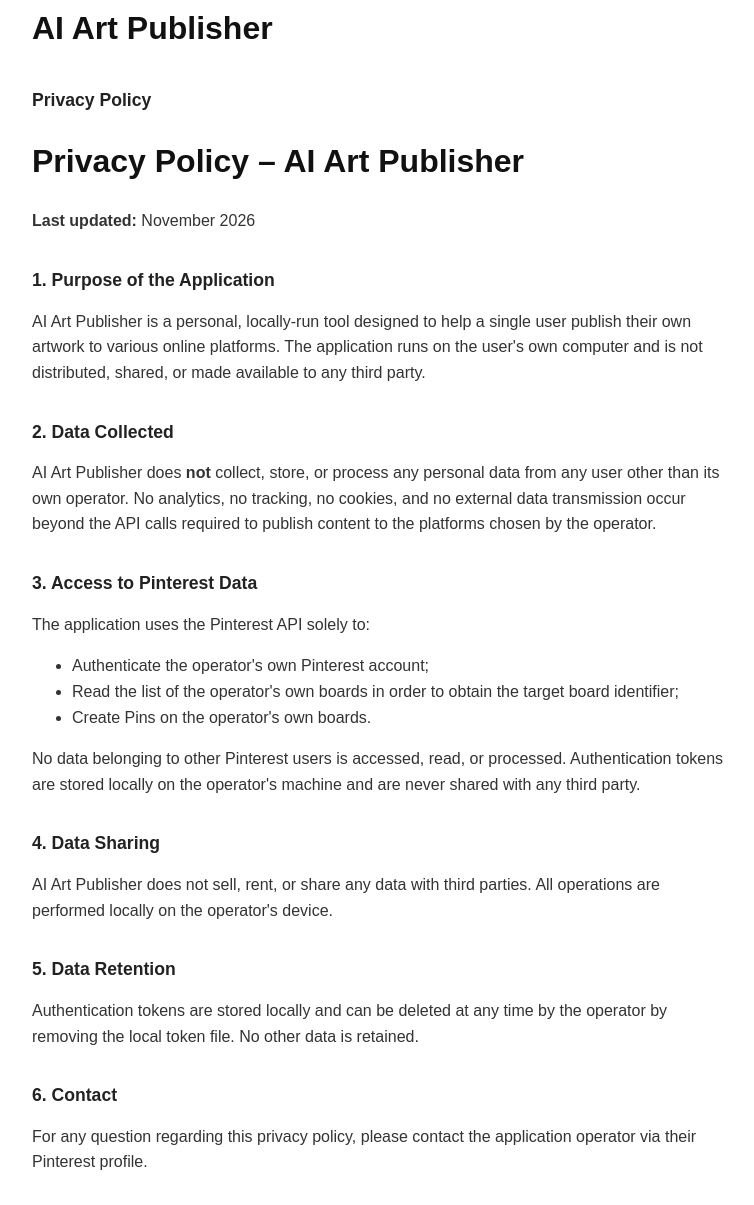
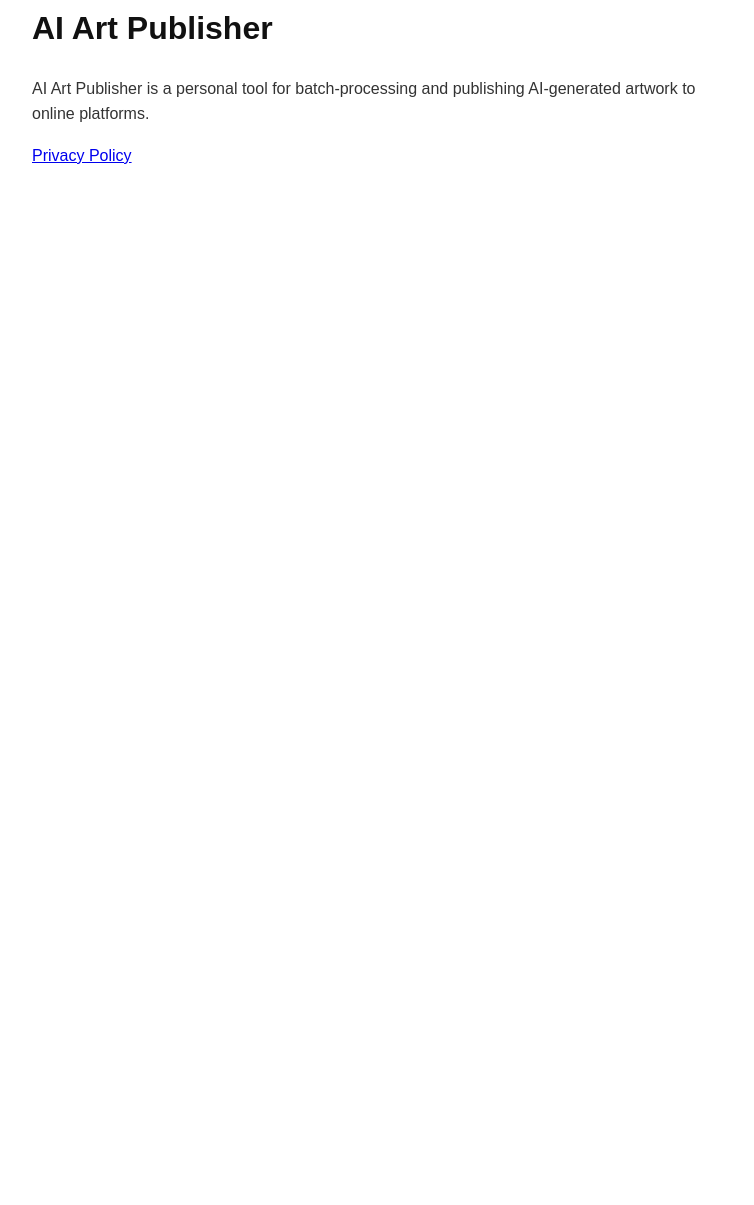
Before and after one commit to lerestesunira/Ai-art-publisher, a plain HTML site: page index.html in a window 1280 px wide. Shown: the part 29-1234 px from the top of the page, without its empty margins (258-1012 px from the left). After the commit the page ends 800 px from the top, so only its background shows below. Drawn offline with Linux system fonts and the light colour scheme.

Commit message:
Simplify index.html and update title
Removed detailed privacy policy sections and updated title.

```diff
--- a/index.html
+++ b/index.html
@@ -2,42 +2,15 @@
 <html lang="en">
 <head>
     <meta charset="UTF-8">
-    <title>Privacy Policy – AI Art Publisher</title>
+    <title>AI Art Publisher</title>
     <style>
         body { font-family: sans-serif; max-width: 700px; margin: 2rem auto; padding: 0 1rem; line-height: 1.6; color: #333; }
         h1 { color: #111; }
-        h2 { margin-top: 2rem; color: #222; font-size: 1.1rem; }
-        p { margin: 0.8rem 0; }
     </style>
 </head>
 <body>
     <h1>AI Art Publisher</h1>
-    <h2>Privacy Policy</h2>
-    <h1>Privacy Policy – AI Art Publisher</h1>
-    <p><strong>Last updated:</strong> November 2026</p>
-
-    <h2>1. Purpose of the Application</h2>
-    <p>AI Art Publisher is a personal, locally-run tool designed to help a single user publish their own artwork to various online platforms. The application runs on the user's own computer and is not distributed, shared, or made available to any third party.</p>
-
-    <h2>2. Data Collected</h2>
-    <p>AI Art Publisher does <strong>not</strong> collect, store, or process any personal data from any user other than its own operator. No analytics, no tracking, no cookies, and no external data transmission occur beyond the API calls required to publish content to the platforms chosen by the operator.</p>
-
-    <h2>3. Access to Pinterest Data</h2>
-    <p>The application uses the Pinterest API solely to:</p>
-    <ul>
-        <li>Authenticate the operator's own Pinterest account;</li>
-        <li>Read the list of the operator's own boards in order to obtain the target board identifier;</li>
-        <li>Create Pins on the operator's own boards.</li>
-    </ul>
-    <p>No data belonging to other Pinterest users is accessed, read, or processed. Authentication tokens are stored locally on the operator's machine and are never shared with any third party.</p>
-
-    <h2>4. Data Sharing</h2>
-    <p>AI Art Publisher does not sell, rent, or share any data with third parties. All operations are performed locally on the operator's device.</p>
-
-    <h2>5. Data Retention</h2>
-    <p>Authentication tokens are stored locally and can be deleted at any time by the operator by removing the local token file. No other data is retained.</p>
-
-    <h2>6. Contact</h2>
-    <p>For any question regarding this privacy policy, please contact the application operator via their Pinterest profile.</p>
+    <p>AI Art Publisher is a personal tool for batch-processing and publishing AI-generated artwork to online platforms.</p>
+    <p><a href="privacy.html">Privacy Policy</a></p>
 </body>
 </html>
```
